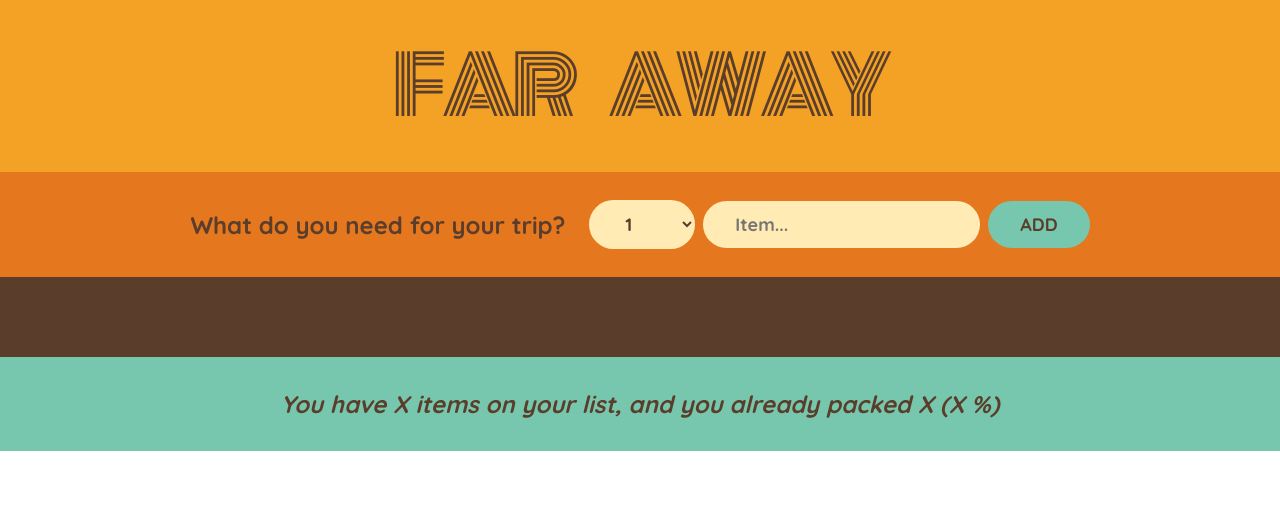
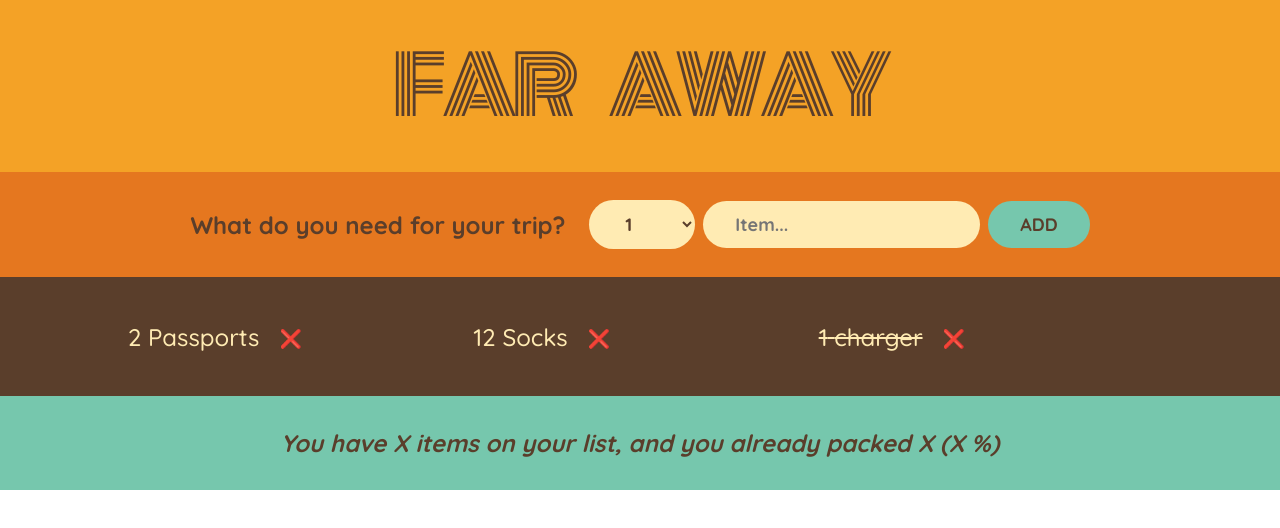
Before and after one commit to yuka1981/travel-list-demo, a React (Create React App) app: page / in a window 1280 px wide. Shown: the top 528 px of the page. Built offline with nearby package versions, Linux system fonts and the light colour scheme.

Commit message:
6.82 deleting an item: more child to parent communicaion

```diff
--- a/src/App.js
+++ b/src/App.js
@@ -1,18 +1,28 @@
 import { useState } from "react";
 import { v4 as uuid } from "uuid";
+import initialItems from "./fixtures/items";
 
 function App() {
-  const [items, setItems] = useState([]);
+  const [items, setItems] = useState(initialItems);
 
   const handleAddItems = (item) => {
     setItems([...items, item]);
+  };
+
+  const handleDeleteItem = (id) => {
+    setItems((items) => {
+      return (
+        // true -> keep item
+        items.filter((item) => item.id !== id)
+      );
+    });
   };
 
   return (
     <div>
       <Logo />
       <Form onAddItems={handleAddItems} />
-      <PackingList items={items} />
+      <PackingList items={items} onDeleteItem={handleDeleteItem} />
       <State />
     </div>
   );
@@ -67,25 +77,30 @@ const Form = ({ onAddItems }) => {
   );
 };
 
-const PackingList = ({ items }) => {
+const PackingList = ({ items, onDeleteItem }) => {
   return (
     <div className="list">
       <ul>
         {items.map((item) => (
-          <Item item={item} key={item.description} />
+          <Item
+            item={item}
+            key={item.description}
+            onDeleteItem={onDeleteItem}
+          />
         ))}
       </ul>
     </div>
   );
 };
 
-const Item = ({ item }) => {
+const Item = ({ item, onDeleteItem }) => {
   return (
     <li>
       <span style={item.packed ? { textDecoration: "line-through" } : {}}>
         {item.quantity} {item.description}
       </span>
-      <button>❌</button>
+      {/* when click button -> trigger onDeleteItem function */}
+      <button onClick={() => onDeleteItem(item.id)}>❌</button>
     </li>
   );
 };
```
